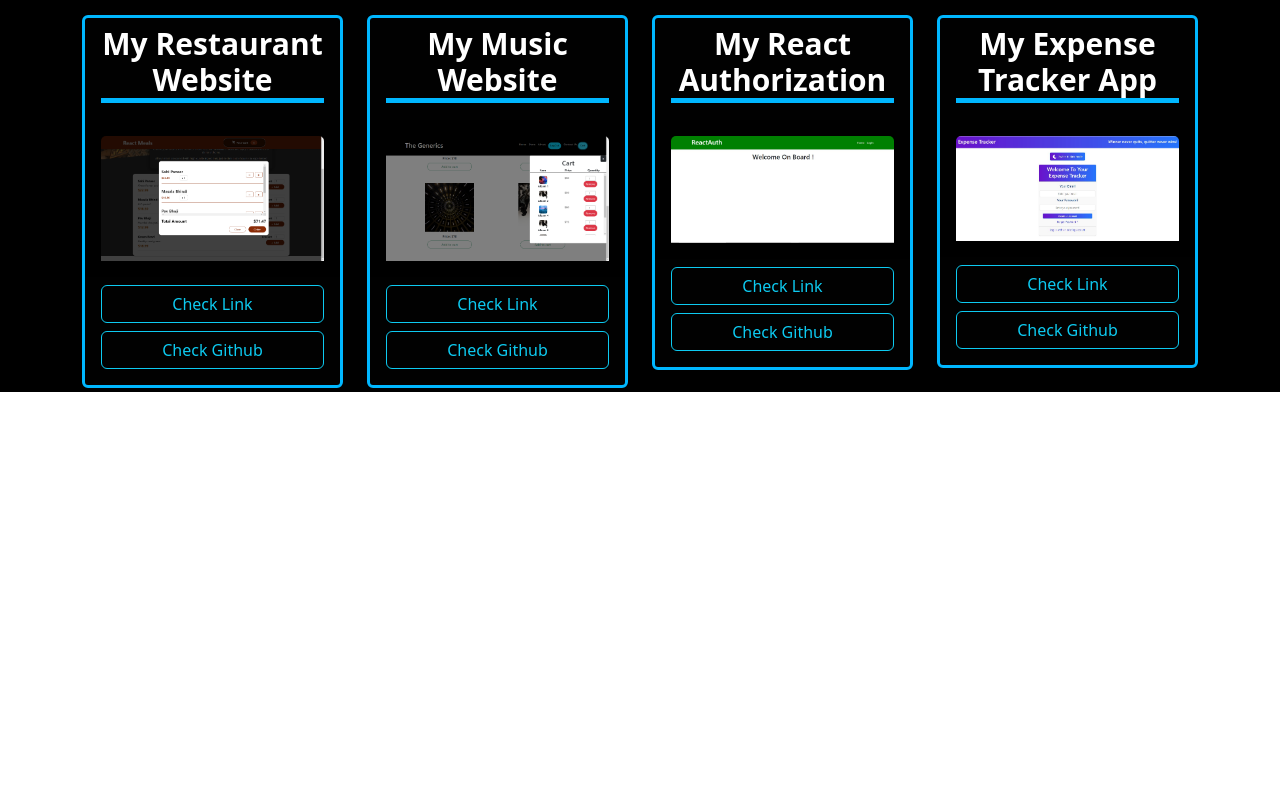
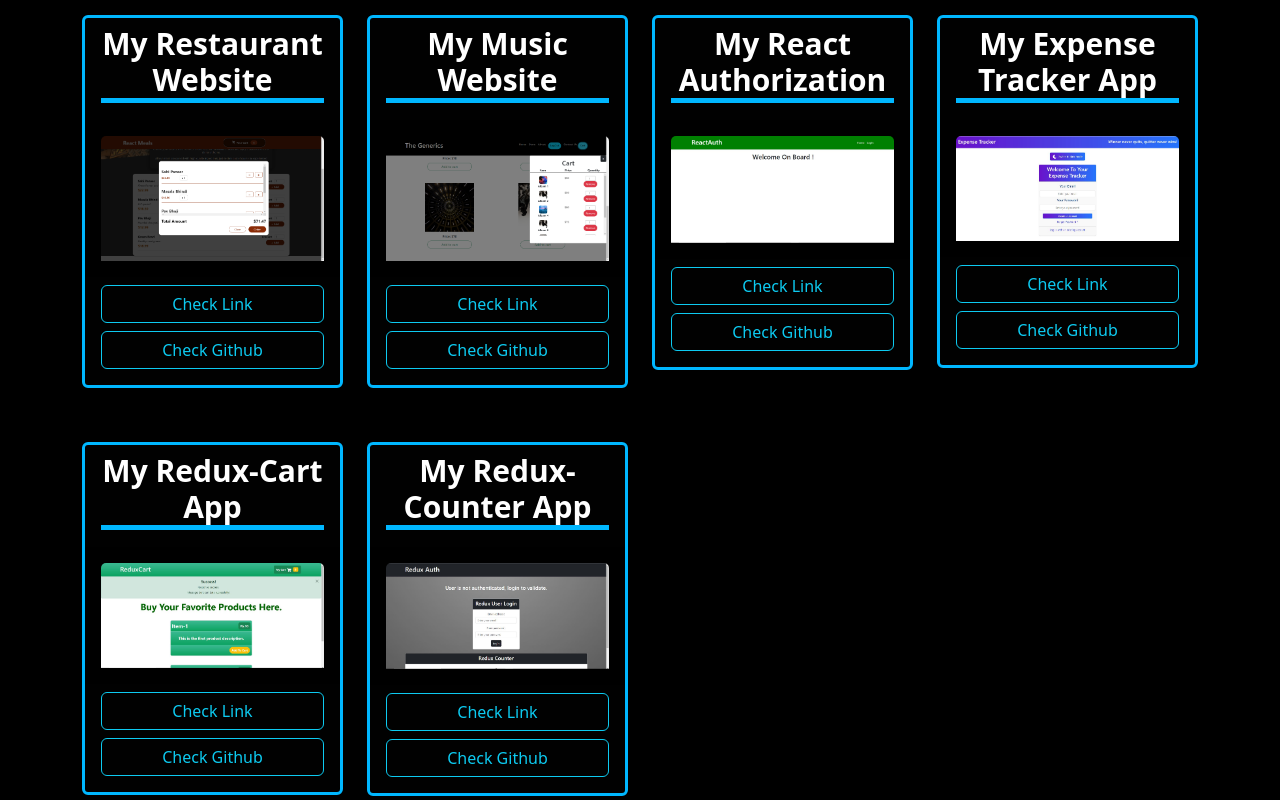
Before and after one commit to harisaini778/Portfolio, a React (Create React App) app: page /Project in a window 1280 px wide. Shown: the part 741-1541 px from the top of the page. Before the commit the page ends 1133 px from the top, so only its background shows below. Built offline with nearby package versions, Linux system fonts and the light colour scheme.

Commit message:
added new projects cards in the project componen

```diff
--- a/src/components/Project.js
+++ b/src/components/Project.js
@@ -5,6 +5,8 @@ import mealsimg from "./assets/mealsimg.png";
 import projectsimg from "./assets/projects.png";
 import reactauthimg from "./assets/ReactAuth_homepage.JPG";
 import expenseTracker from "./assets/expenseTracker_light.JPG";
+import reduxCounter from "./assets/ReduxCounter.JPG";
+import reduxCart from "./assets/ReduxCart.JPG";
 import "./Project.css";
 
 
@@ -38,7 +40,21 @@ const Project = () => {
           image: expenseTracker,
           projectLink:"https://expense-tracker-nu-ten.vercel.app/LogIn",
         gitHubLink : "https://github.com/harisaini778/ExpenseTracker",
-    },
+        },
+         {
+        id: 5,
+        header: "My Redux-Cart App",
+          image: reduxCart,
+          projectLink:"https://shopping-app-redux-o98v.vercel.app/",
+        gitHubLink : "https://github.com/harisaini778/ShoppingApp_Redux",
+        },
+            {
+        id: 6,
+        header: "My Redux-Counter App",
+          image: reduxCounter,
+          projectLink:"https://my-redux-project2.vercel.app/",
+        gitHubLink : "https://github.com/harisaini778/My-Redux-Project2",
+    }
 ]
   return (
       <div className="bg-black">
```
Also changed, not shown: src/components/assets/ReduxCart.JPG (added), src/components/assets/ReduxCounter.JPG (added).
